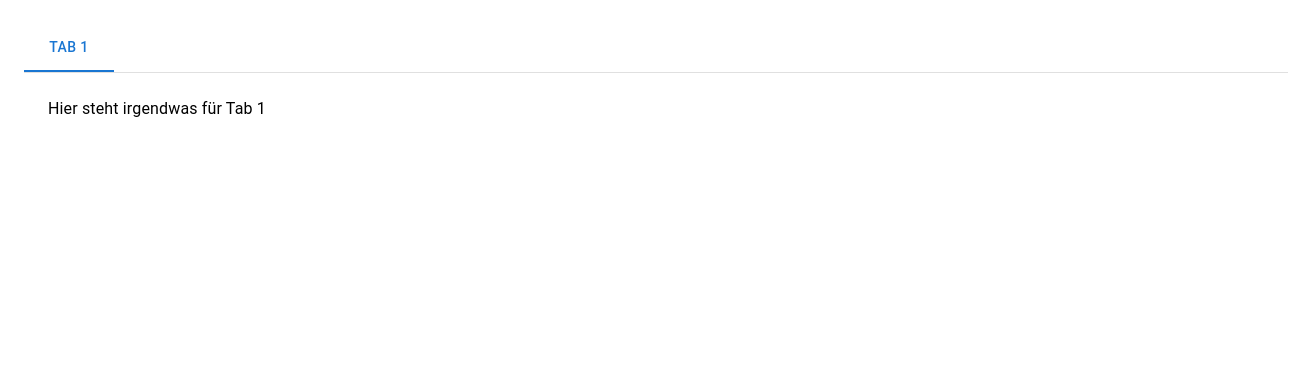
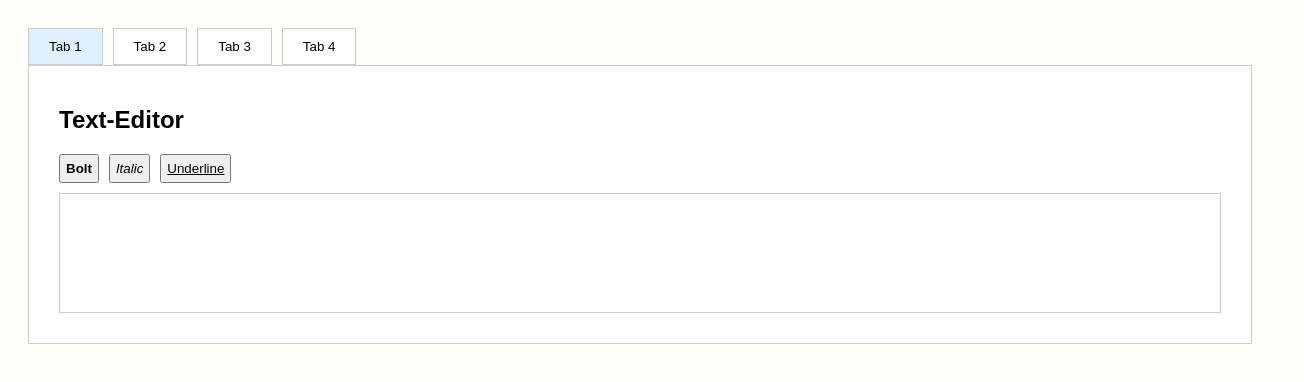
Before and after one commit to pankla-rit/rit-sf-forderungsportfolio-react-app, a React (Create React App) app: page / in a window 1280 px wide. Shown: the top 382 px of the page, 1304 px wide, since content can reach past the window. Built offline with nearby package versions, Linux system fonts and the light colour scheme.

Commit message:
SFKIS-858: Funktionalität Tab mit einem Div und einem TextEditor

```diff
--- a/package.json
+++ b/package.json
@@ -8,6 +8,8 @@
     "@emotion/styled": "^11.14.0",
     "@mui/material": "^6.4.4",
     "cra-template": "1.2.0",
+    "devextreme": "^24.2.3",
+    "jquery": "^3.7.1",
     "react": "^19.0.0",
     "react-dom": "^19.0.0",
     "react-scripts": "5.0.1"
--- /dev/null
+++ b/src/App.css
@@ -0,0 +1,33 @@
+body {
+    background-color: rgb(254, 255, 248);
+}
+
+#App{
+    padding: 20px;
+    font-family: Arial, sans-serif;
+}
+
+#textEditorBox{
+    background-color: rgb(255, 255, 255);
+    padding: 20px;
+    border: 1px solid #ccc;
+}
+
+#tabPanel{
+    margin-bottom: 0px;
+}
+
+.editor{
+    margin-top: 10px;
+    padding: 50px;
+    border: 1px solid #ccc;
+}
+
+button{
+    margin-right: 10px;
+    padding: 5px;
+}
+
+.rich-text-editor{
+    margin: 10px;
+}
--- a/src/App.js
+++ b/src/App.js
@@ -1,31 +1,45 @@
-// App.js
-import React, { useState } from 'react';
-import Box from '@mui/material/Box';
-import CustomTabs from './CustomTabs';
-import TabPanel from './TabPanel';
+import React, { useState } from "react";
+import TabButtons from "./TabButtons";
+import RichTextBoxDiv from "./RichTextBox ";
+import RichTextEditor from "./RichTextEditor";
+import "./App.css";
 
-const App = () => {
+function App() {
   const [activeTab, setActiveTab] = useState(0);
 
-  // Definiere deine Tabs – hier mit Label und Inhalt
-  const tabs = [
-    { label: 'Tab 1', content: 'Hier steht irgendwas für Tab 1' }
+
+  const tabObjects = [
+    {
+      label: "Tab 1",
+      content: <div><RichTextEditor /></div>
+    },
+    {
+      label: "Tab 2",
+      content: <div><RichTextEditor /></div>
+    },
+    {
+      label: "Tab 3",
+      content: <div><RichTextEditor /></div>
+    },
+    {
+      label: "Tab 4",
+      content: <div><RichTextEditor /></div>
+    },
+
   ];
 
-  const handleChange = (event, newValue) => {
-    setActiveTab(newValue);
-  };
+  return (
+    <div id="App">
 
-  return (
-    <Box sx={{ width: '100%', p: 2, fontFamily: 'Arial, sans-serif' }}>
-      <CustomTabs tabs={tabs} value={activeTab} handleChange={handleChange} />
-      {tabs.map((tab, index) => (
-        <TabPanel key={index} value={activeTab} index={index}>
+      <TabButtons tabs={tabObjects} activeTab={activeTab} setActiveTab={setActiveTab} />
+
+      {tabObjects.map((tab, index) => (
+        <RichTextBoxDiv key={index} activeTab={activeTab} index={index}>
           {tab.content}
-        </TabPanel>
+        </RichTextBoxDiv>
       ))}
-    </Box>
+    </div>
   );
-};
+}
 
 export default App;
--- a/src/CustomTabs.js
+++ /dev/null
@@ -1,26 +0,0 @@
-// components/CustomTabs.js
-import React from 'react';
-import Box from '@mui/material/Box';
-import Tabs from '@mui/material/Tabs';
-import Tab from '@mui/material/Tab';
-
-function a11yProps(index) {
-  return {
-    id: `simple-tab-${index}`,
-    'aria-controls': `simple-tabpanel-${index}`,
-  };
-}
-
-const CustomTabs = ({ tabs, value, handleChange }) => {
-  return (
-    <Box sx={{ borderBottom: 1, borderColor: 'divider' }}>
-      <Tabs value={value} onChange={handleChange} aria-label="Material UI Tabs Example">
-        {tabs.map((tab, index) => (
-          <Tab key={index} label={tab.label} {...a11yProps(index)} />
-        ))}
-      </Tabs>
-    </Box>
-  );
-};
-
-export default CustomTabs;
--- /dev/null
+++ b/src/RichTextBox .js
@@ -0,0 +1,15 @@
+import React from "react";
+
+const RichTextBoxDiv = ({ activeTab, index, children }) => {
+  return (
+    <div id= "textEditorBox" hidden={activeTab !== index}>
+      {activeTab === index && (
+        <div>
+          {children}
+        </div>
+      )}
+    </div>
+  );
+};
+
+export default RichTextBoxDiv;
--- a/src/RichTextEditor.js
+++ b/src/RichTextEditor.js
@@ -11,7 +11,7 @@ const RichTextEditor = () => {
 
   return (
     <div className="rich-text-editor">
-      <h2>Zusätzliche Notizen</h2>
+      <h2>Text-Editor</h2>
 
       <div className="toolbar" >
         <button onClick={() => formatText("bold")}><b>Bolt</b></button>
--- /dev/null
+++ b/src/TabButtons.js
@@ -0,0 +1,29 @@
+// src/TabButtons.js
+import React from "react";
+
+const TabButtons = ({ tabs, activeTab, setActiveTab }) => {
+  const buttonStyle = (tabIndex) => ({
+
+    padding: "10px 20px",
+    marginRight: "10px",
+    backgroundColor: activeTab === tabIndex ? "#e0f0ff" : "#fff",
+    border: "1px solid #ccc",
+    cursor: "pointer",
+  });
+
+  return (
+    <div id="tabPanel">
+      {tabs.map((tab, index) => (
+        <button
+          key={index}
+          style={buttonStyle(index)}
+          onClick={() => setActiveTab(index)}
+        >
+          {tab.label}
+        </button>
+      ))}
+    </div>
+  );
+};
+
+export default TabButtons;
--- a/src/TabPanel.js
+++ /dev/null
@@ -1,26 +0,0 @@
-// components/TabPanel.js
-import React from 'react';
-import Box from '@mui/material/Box';
-import Typography from '@mui/material/Typography';
-
-const TabPanel = (props) => {
-  const { children, value, index, ...other } = props;
-
-  return (
-    <div
-      role="tabpanel"
-      hidden={value !== index}
-      id={`simple-tabpanel-${index}`}
-      aria-labelledby={`simple-tab-${index}`}
-      {...other}
-    >
-      {value === index && (
-        <Box sx={{ p: 3 }}>
-          <Typography>{children}</Typography>
-        </Box>
-      )}
-    </div>
-  );
-};
-
-export default TabPanel;
```
Also changed, not shown: src/Tab.js (deleted, +0 -19 lines), 1 other file (tests, documents, lock files or other folders).
